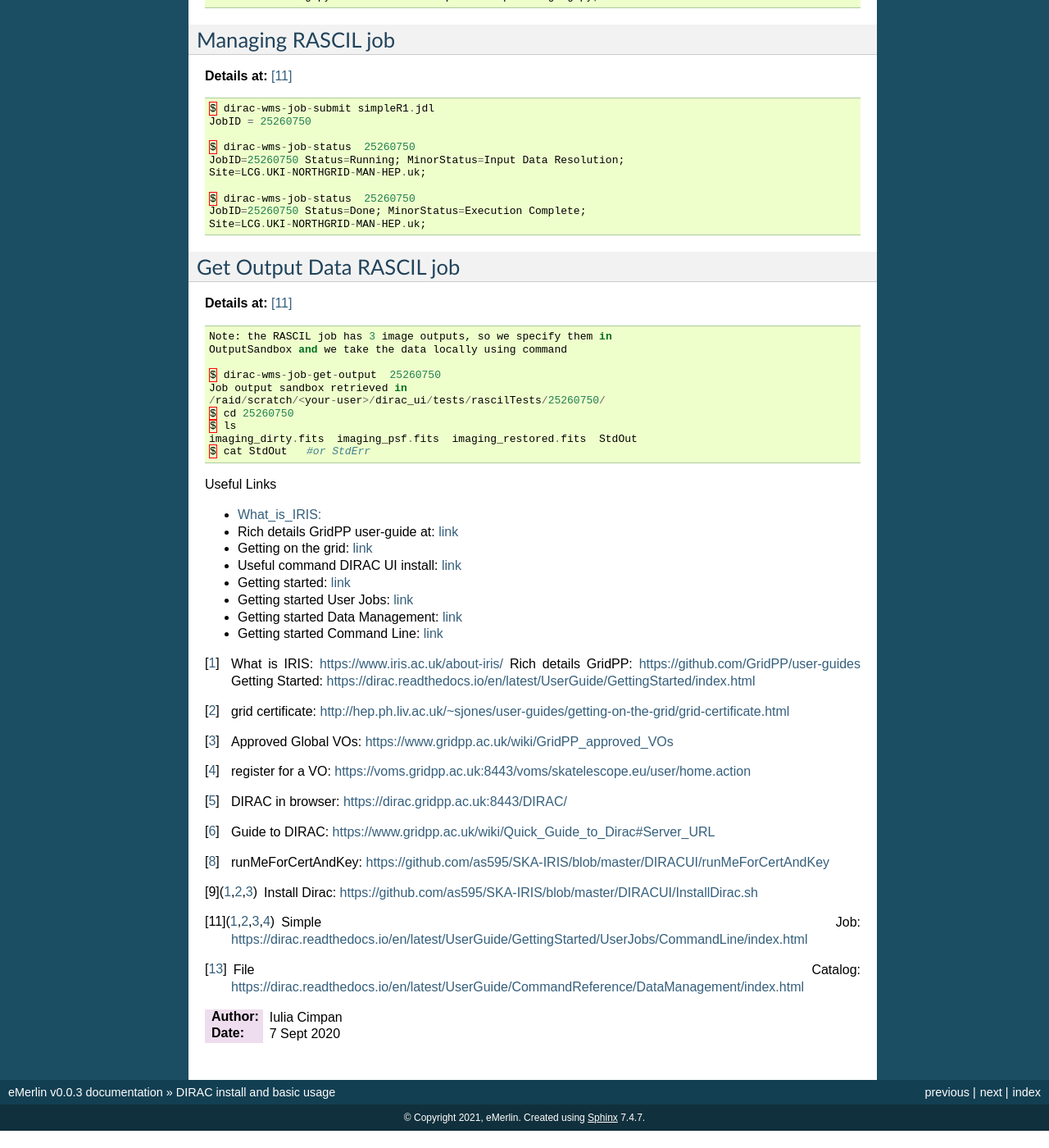
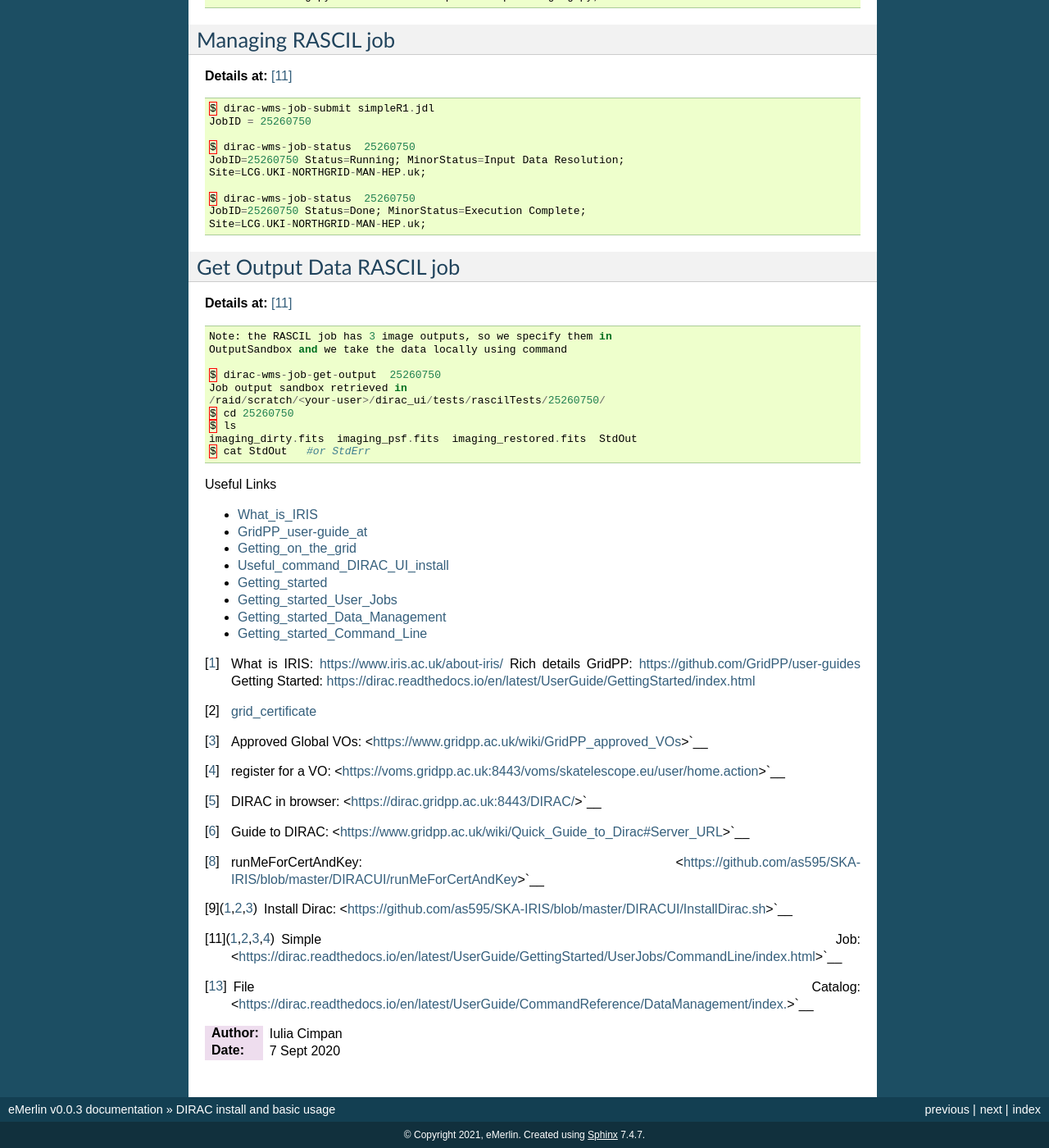
Before and after one commit to cimpan91/Docs, a Sphinx documentation site: the page built from Docs/DIRAC_UI.rst, in a window 1280 px wide and 1400 px high, scrolled down 3875 px. Shown: the whole window at 82% size. Built offline with Sphinx 7.4.7, drawn with Linux system fonts in a browser that asks for light colours; before the commit the page ends 5254 px from its top, so only the background shows below that.

Commit message:
Update DIRAC_UI.rst

```diff
--- a/Docs/DIRAC_UI.rst
+++ b/Docs/DIRAC_UI.rst
@@ -39,7 +39,7 @@
    explaining why you need to use the grid and with whom you will be
    working.
 
--  Details at  [2]_
+-  Details at    `grid_certificate <http://hep.ph.liv.ac.uk/~sjones/user-guides/getting-on-the-grid/grid-certificate.html>`__
 
 Join a VO
 
@@ -277,28 +277,21 @@
 
 Useful Links
 
--   `What_is_IRIS: <https://www.iris.ac.uk/about-iris/>`__
+-   `What_is_IRIS <https://www.iris.ac.uk/about-iris/>`__
 
--  Rich details GridPP user-guide at:
-   `link <https://github.com/GridPP/user-guides>`__
+-   `GridPP_user-guide_at <https://github.com/GridPP/user-guides>`__
 
--  Getting on the grid:
-   `link <https://github.com/gridpp/user-guides/tree/master/getting-on-the-grid>`__
+-   `Getting_on_the_grid <https://github.com/gridpp/user-guides/tree/master/getting-on-the-grid>`__
 
--  Useful command DIRAC UI install:
-   `link <https://github.com/as595/SKA-IRIS/tree/master/DIRACUI>`__
+-   `Useful_command_DIRAC_UI_install  <https://github.com/as595/SKA-IRIS/tree/master/DIRACUI>`__
 
--  Getting started:
-   `link <https://dirac.readthedocs.io/en/latest/UserGuide/GettingStarted/index.html>`__
+-   `Getting_started <https://dirac.readthedocs.io/en/latest/UserGuide/GettingStarted/index.html>`__
 
--  Getting started User Jobs:
-   `link <https://dirac.readthedocs.io/en/latest/UserGuide/GettingStarted/UserJobs/index.html>`__
+-   `Getting_started_User_Jobs <https://dirac.readthedocs.io/en/latest/UserGuide/GettingStarted/UserJobs/index.html>`__
 
--  Getting started Data Management:
-   `link <https://dirac.readthedocs.io/en/latest/UserGuide/CommandReference/DataManagement/index.html>`__
+-   `Getting_started_Data_Management <https://dirac.readthedocs.io/en/latest/UserGuide/CommandReference/DataManagement/index.html>`__
 
--  Getting started Command Line:
-   `link <https://dirac.readthedocs.io/en/latest/UserGuide/GettingStarted/UserJobs/CommandLine/index.html>`__
+-   `Getting_started_Command_Line <https://dirac.readthedocs.io/en/latest/UserGuide/GettingStarted/UserJobs/CommandLine/index.html>`__
 
 .. [1]
    What is IRIS: https://www.iris.ac.uk/about-iris/ Rich details GridPP:
@@ -306,39 +299,38 @@
    https://dirac.readthedocs.io/en/latest/UserGuide/GettingStarted/index.html
 
 .. [2]
-   grid certificate:
-   http://hep.ph.liv.ac.uk/~sjones/user-guides/getting-on-the-grid/grid-certificate.html
+   `grid_certificate <http://hep.ph.liv.ac.uk/~sjones/user-guides/getting-on-the-grid/grid-certificate.html>`__
 
 .. [3]
    Approved Global VOs:
-   https://www.gridpp.ac.uk/wiki/GridPP_approved_VOs
+   <https://www.gridpp.ac.uk/wiki/GridPP_approved_VOs>`__
 
 .. [4]
    register for a VO:
-   https://voms.gridpp.ac.uk:8443/voms/skatelescope.eu/user/home.action
+   <https://voms.gridpp.ac.uk:8443/voms/skatelescope.eu/user/home.action>`__
 
 .. [5]
-   DIRAC in browser: https://dirac.gridpp.ac.uk:8443/DIRAC/
+   DIRAC in browser: <https://dirac.gridpp.ac.uk:8443/DIRAC/>`__
 
 .. [6]
    Guide to DIRAC:
-   https://www.gridpp.ac.uk/wiki/Quick_Guide_to_Dirac#Server_URL
+   <https://www.gridpp.ac.uk/wiki/Quick_Guide_to_Dirac#Server_URL>`__
 
 .. [8]
    runMeForCertAndKey:
-   https://github.com/as595/SKA-IRIS/blob/master/DIRACUI/runMeForCertAndKey
+   <https://github.com/as595/SKA-IRIS/blob/master/DIRACUI/runMeForCertAndKey>`__
 
 .. [9]
    Install Dirac:
-   https://github.com/as595/SKA-IRIS/blob/master/DIRACUI/InstallDirac.sh
+   <https://github.com/as595/SKA-IRIS/blob/master/DIRACUI/InstallDirac.sh>`__
 
 .. [11]
    Simple Job:
-   https://dirac.readthedocs.io/en/latest/UserGuide/GettingStarted/UserJobs/CommandLine/index.html
+   <https://dirac.readthedocs.io/en/latest/UserGuide/GettingStarted/UserJobs/CommandLine/index.html>`__
 
 .. [13]
    File Catalog:
-   https://dirac.readthedocs.io/en/latest/UserGuide/CommandReference/DataManagement/index.html
+   <https://dirac.readthedocs.io/en/latest/UserGuide/CommandReference/DataManagement/index.>`__
 
 
 :Author: Iulia Cimpan
```
